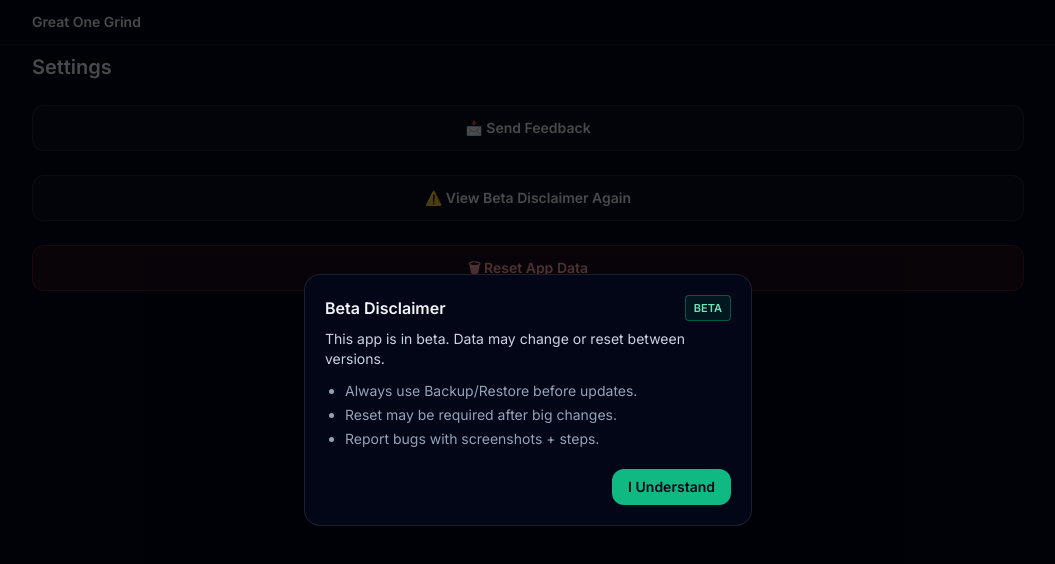
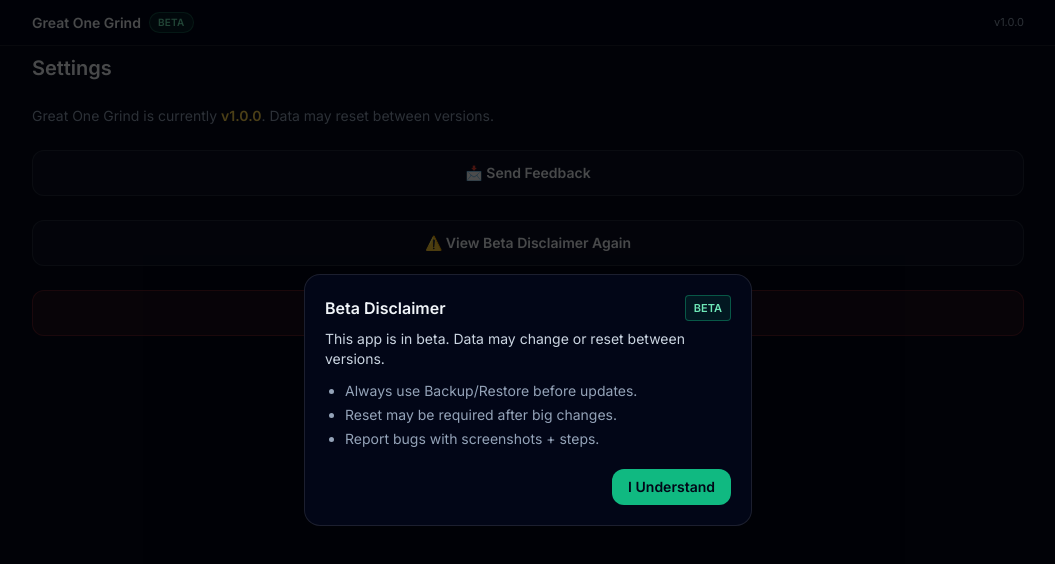
Before and after one commit to Camoford/great-one-grind, a React (Vite) app: page /settings in a window 1280 px wide. Shown: the top 564 px of the page, without its empty margins (112-1167 px from the left). Built offline with nearby package versions, Linux system fonts and the light colour scheme.

Commit message:
Centralize APP_VERSION and IS_BETA in appMeta

```diff
--- a/App.tsx
+++ b/App.tsx
@@ -7,7 +7,9 @@ import TrophyRoom from "./components/TrophyRoom";
 import SettingsPanel from "./components/SettingsPanel";
 
 import BetaDisclaimerModal from "./components/BetaDisclaimerModal";
-import { APP_VERSION, IS_BETA } from "./constants";
+
+// NEW: import from appMeta instead of constants
+import { APP_VERSION, IS_BETA, APP_NAME } from "./appMeta";
 
 export default function App() {
   return (
@@ -18,7 +20,7 @@ export default function App() {
           <div className="mx-auto flex max-w-5xl items-center justify-between px-4 py-3">
             <div className="flex items-center gap-2">
               <h1 className="text-sm font-semibold text-slate-100">
-                Great One Grind
+                {APP_NAME}
               </h1>
 
               {IS_BETA && (
@@ -28,7 +30,9 @@ export default function App() {
               )}
             </div>
 
-            <div className="text-[11px] text-slate-400">{APP_VERSION}</div>
+            <div className="text-[11px] text-slate-400">
+              v{APP_VERSION}
+            </div>
           </div>
         </header>
 
--- /dev/null
+++ b/appMeta.ts
@@ -0,0 +1,7 @@
+// appMeta.ts (project root)
+// Single source of truth for app version + beta flag.
+
+export const APP_VERSION = "1.0.0";
+export const IS_BETA = true;
+
+export const APP_NAME = "Great One Grind";
--- a/components/SettingsPanel.tsx
+++ b/components/SettingsPanel.tsx
@@ -1,6 +1,8 @@
 // SettingsPanel.tsx
 import React from "react";
-import { APP_VERSION, IS_BETA } from "../constants";
+
+// NEW: import from appMeta instead of constants
+import { APP_VERSION, IS_BETA, APP_NAME } from "../appMeta";
 
 export default function SettingsPanel() {
   const handleViewDisclaimer = () => {
@@ -25,9 +27,9 @@ export default function SettingsPanel() {
 
       {IS_BETA && (
         <p className="text-sm text-slate-400">
-          This app is in{" "}
+          {APP_NAME} is currently{" "}
           <span className="font-semibold text-amber-300">
-            {APP_VERSION}
+            v{APP_VERSION}
           </span>
           . Data may reset between versions.
         </p>
```
